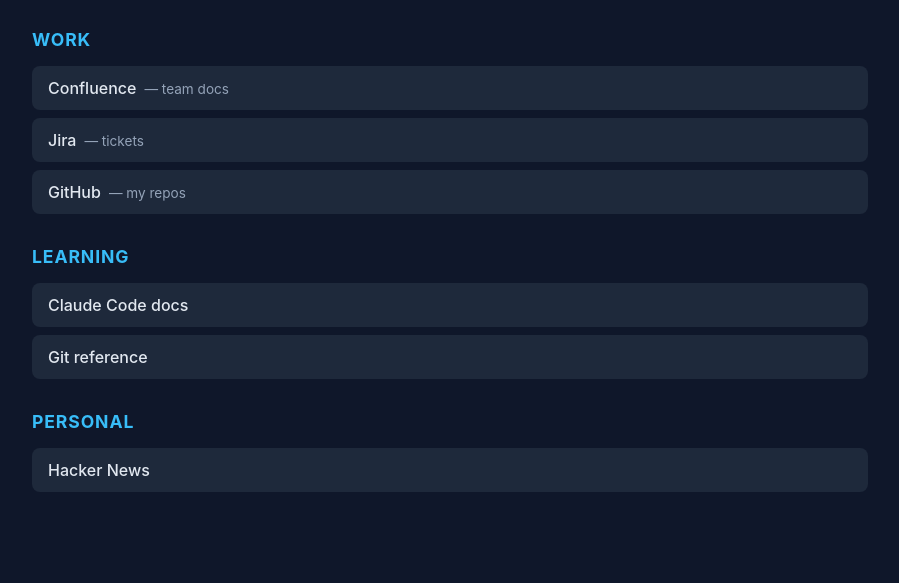
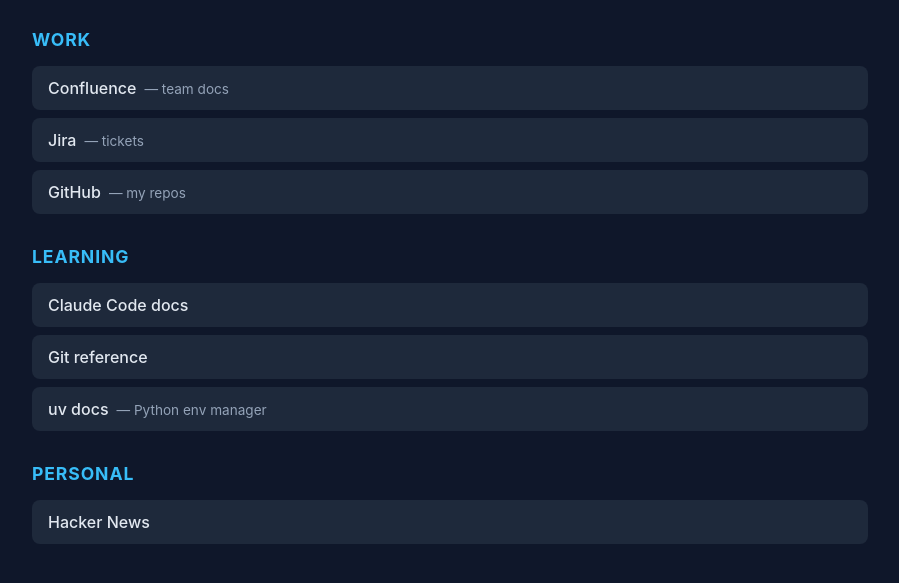
Before and after one commit to witek-nawara/bookmarks, a plain HTML site: page index.html in a window 1280 px wide. Shown: the part 119-702 px from the top of the page, without its empty margins (190-1089 px from the left). Drawn offline with Linux system fonts and the light colour scheme.

Commit message:
Add uv docs to Learning bookmarks

```diff
--- a/index.html
+++ b/index.html
@@ -64,6 +64,7 @@
     <ul>
       <li><a href="https://docs.claude.com/en/docs/claude-code/overview">Claude Code docs</a></li>
       <li><a href="https://git-scm.com/docs">Git reference</a></li>
+      <li><a href="https://docs.astral.sh/uv/">uv docs</a><span class="note">— Python env manager</span></li>
     </ul>
   </section>
 
```
